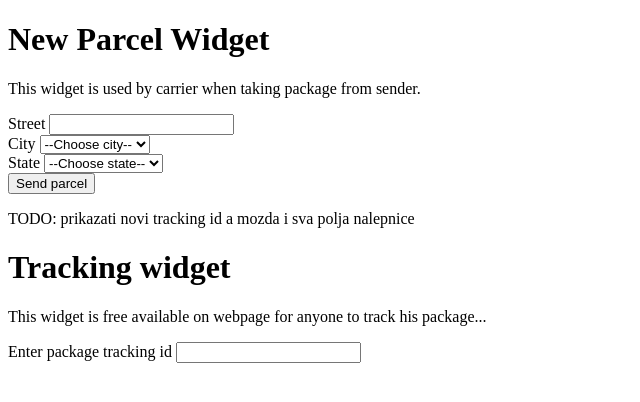
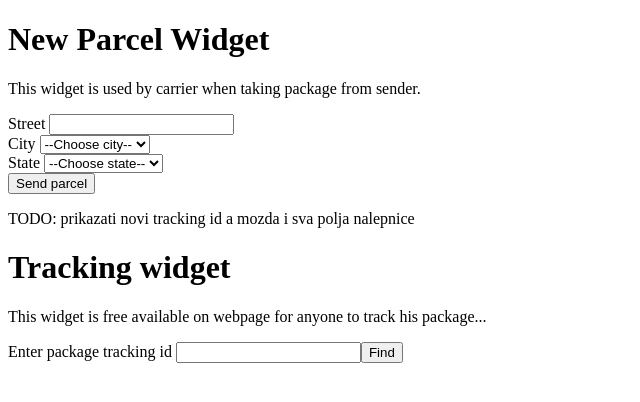
Before and after one commit to bokigolic/postal-app, a React (Create React App) app in the folder postal-react/: page / in a window 1280 px wide. Shown: the top 402 px of the page, without its empty margins (0-640 px from the left). Built offline with nearby package versions, Linux system fonts and the light colour scheme.

Commit message:
tracking packages works

```diff
--- a/postal-react/src/components/NewParcelWidget.js
+++ b/postal-react/src/components/NewParcelWidget.js
@@ -35,7 +35,8 @@ const NewParcelWidget = () => {
     console.log("Novi paket")
     // CREATE
     const data = {
-      ...formState
+      ...formState,
+      status: "Label Created"
     };
     axios.post('http://localhost:3033/packages', data)
       .then((response)=>{
--- a/postal-react/src/components/TrackingWidget.js
+++ b/postal-react/src/components/TrackingWidget.js
@@ -1,12 +1,49 @@
+import axios from "axios";
+import { useState } from "react";
+
 const TrackingWidget = () => {
+
+  const [trackingId, setTrackingId] = useState("");
+  const [status, setStatus] = useState("");
+
+  const handleClick = () => {
+    console.log("Track", trackingId)
+    const url = 'http://localhost:3033/packages/' + trackingId;
+    axios.get(url)
+      .then((response) => {
+        console.log(response);
+        if (response && response.data && response.data.status) {
+          window.alert("Status for package " + trackingId + " is: " + response.data.status)
+          setStatus(response.data.status);
+        } else {
+          setStatus("");
+        }
+      })
+      .catch((err) => {
+        setStatus("");
+      })
+  }
+
+  let statusText = null;
+  if (status !== '') {
+    statusText = "Status for package " + trackingId + " is: " + status;
+  }
+
+
   return (
     <div>
       <h1>Tracking widget</h1>
       <p>This widget is free available on webpage for anyone to track his package...</p>
       <form>
         <label>Enter package tracking id </label>
-        <input/>
+        <input
+          type="text"
+          value={trackingId}
+          onChange={(e) => { setTrackingId(e.target.value) }}
+        />
+        <button type="button" onClick={handleClick}>Find</button>
       </form>
+      <p>{statusText}</p>
     </div>
   )
 };
```
Also changed, not shown: 1 other file (tests, documents, lock files or other folders).
